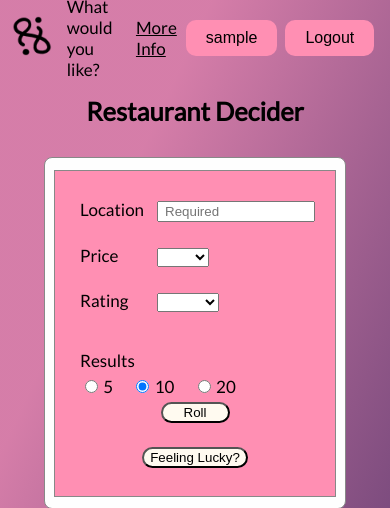
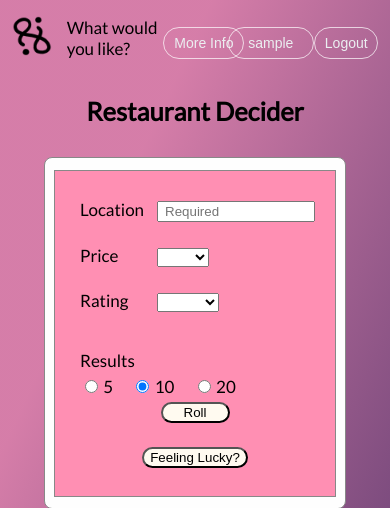
Before and after one commit to michellegsld/indecisive_decision, a Django app: page / in a window 390 px wide. Shown: the top 508 px of the page. Run offline with Django 3.2, Linux system fonts and the light colour scheme; the visitor is signed in with stand-in values (Sample User, id 1); data that the repository does not hold is empty; some libraries are stand-ins or nearby versions.

Commit message:
[Update] Changed buttons in header to work on mobile, changed style to be consistent

```diff
--- a/main/templates/base.html
+++ b/main/templates/base.html
@@ -23,23 +23,37 @@
         </div>
       </div>
       <div class="right_half">
-       <text class="login_signup_text">
+        <div class="list_options">
+       <div class="info_wrapper">
+       <button class="login_signup_text">
           More Info
-        </text>
+       </button>
+      </div>
     {% if user.is_authenticated %}
         <p>
-          <form style="margin:0;" action='/profile/' method="GET">
+          <form style="margin:0;" action='/profile/' method="GET" class="form_profile">
                 <input type="submit" value="{{ user }}" class="account_button"/>
             </form>
-            <form style="margin:0;" action='/logout/' method="POST">
+            <form style="margin:0;" action='/logout/' method="POST" class="form_logout">
             {% csrf_token %}
                 <input type="submit" value="Logout" class="account_button"/>
                 <input type="hidden" name="next" value="{{ current_path }}"/>
             </form>
         </p>
       </div>
+    </div>
     </header>
     {% else %}
+    <a href="/login/" class="form_profile"> <button class="account_button">
+      Login
+    </button> </a>
+      <a href="/register/" class="form_logout"> <button class="account_button">
+          Register
+        </button> </a>
+      </div>
+      </div>
+    </header>
+    {% endif %}
     <div id="modal" class="modal">
       <div class="modal_container">
         <div class="modal_box">
@@ -50,16 +64,6 @@
           </div>
         </div>
       </div>
-    </div>
-    <a href="/login/"> <button class="account_button">
-      Login
-    </button> </a>
-      <a href="/register/"> <button class="account_button">
-          Register
-        </button> </a>
-      </div>
-    </header>
-    {% endif %}
     </div>
     <div class="containers">
       <div class="first_container">
--- a/static/css/header.css
+++ b/static/css/header.css
@@ -35,25 +35,95 @@ header .right_half {
 }
 
 .account_button {
-    background-color: #FF8FB3;
-    border: none;
-    color: black;
-    padding: 9px 20px;
+    transition-duration: 0.3s;
+    margin-bottom: 0;
+    font-size: 14px;
+    font-weight: 400;
+    line-height: 1.42857143;
     text-align: center;
-    text-decoration: none;
-    display: inline-block;
-    font-size: 16px;
-    margin: 4px;
-    border-radius: 10px;;
-    transition-duration: 0.3s;
+    white-space: nowrap;
+    vertical-align: middle;
+    border: 1px solid rgba(255,255,255,0.7);
+    border-radius: 20px;
+    color: #ebeff1;
+    box-shadow: none;
+    text-shadow: none;
+    padding: 6px 15px;
+    background: transparent;
+    transition: background-color 0.25s;
+    outline: none;
+    width: 100%;
+}
+
+.info_wrapper {
+    width: 30%;
+    flex: 2;
+}
+
+.form_profile {
+    margin: 0;
+    width: 30%;
+    flex: 3;
+}
+
+.form_logout {
+    margin: 0;
+    width: 30%;
+    flex: 1;
 }
 
 .account_button:hover {
-    background-color: pink
+    background-color: #ff8fb3;
 }
 
 .login_signup_text {
+    font-size: 14px;
+    font-weight: 400;
+    line-height: 1.42857143;
+    text-align: center;
+    white-space: nowrap;
+    vertical-align: middle;
+    border: 1px solid rgba(255,255,255,0.7);
+    border-radius: 20px;
+    color: #ebeff1;
+    box-shadow: none;
+    text-shadow: none;
+    padding: 6px 15px;
+    background: transparent;
+    transition: background-color 0.25s;
+    outline: none;
+}
+
+.login_signup_text:hover {
+    background-color: #ff8fb3;
+}
+
+.list_options {
+    display: flex;
+}
+
+/*.login_signup_text {
     color: black;
     text-decoration: underline;
-    padding: 5px;               /* To not have text right against edges */
+    padding: 5px;
+} */
+
+
+@media (max-width: 500px) {
+    .account_button {
+        padding: 5px 10px;
+    }
+
+    .list_options {
+        padding-top: 10px;
+        height: 100%;
+        align-items: center;
+        justify-content: space-evenly;
+        flex-wrap: wrap;
+        width: 215px;
+    }
+
+    .login_signup_text {
+        padding: 5px 10px;
+    }
 }
```
Also changed, not shown: main/static/css/header.css (+82 -12 lines).
